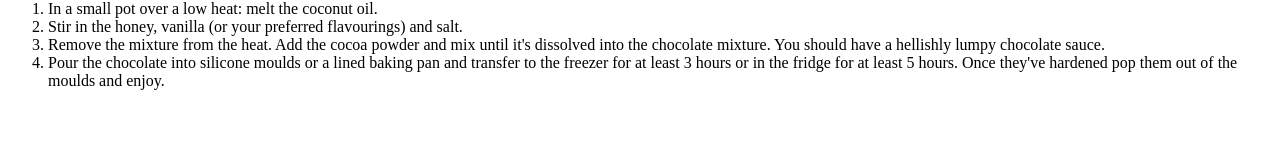
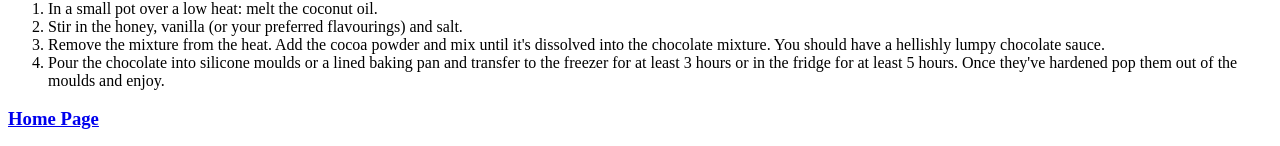
Before and after one commit to GreeceLight/odin.recipes, a plain HTML site: page recipes/chocolate.html in a window 1280 px wide. Shown: the part 689-835 px from the top of the page. Before the commit the page ends 800 px from the top, so only its background shows below. Drawn offline with Linux system fonts and the light colour scheme.

Commit message:
Added Homepage links to all recipe pages

```diff
--- a/recipes/chocolate.html
+++ b/recipes/chocolate.html
@@ -26,5 +26,6 @@
         <li>Remove the mixture from the heat. Add the cocoa powder and mix until it's dissolved into the chocolate mixture. You should have a hellishly lumpy chocolate sauce.</li>
         <li>Pour the chocolate into silicone moulds or a lined baking pan and transfer to the freezer for at least 3 hours or in the fridge for at least 5 hours. Once they've hardened pop them out of the moulds and enjoy.</li>
     </ol>
+    <h3><a href="../index.html">Home Page</a></h3>
 </body>
 </html>
```
Also changed, not shown: recipes/cupcake.html (+1 -0 lines), recipes/pizza.html (+1 -0 lines).
